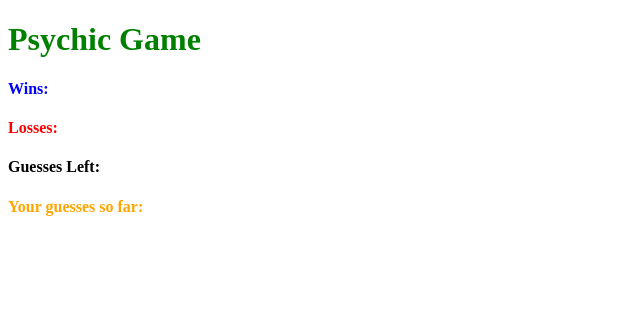
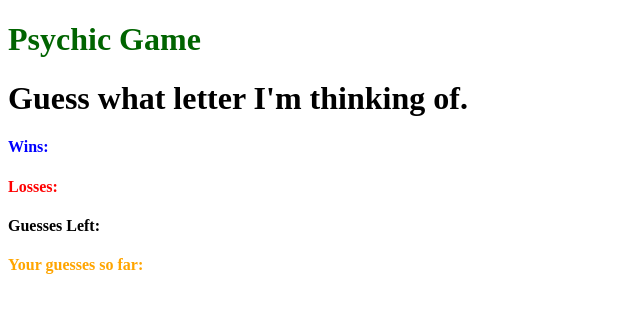
Before and after one commit to richardmmy28/Psychic-Game, a plain HTML site: page index.html in a window 1280 px wide. Shown: the whole page, without its empty margins (0-640 px from the left). Drawn offline with Linux system fonts and the light colour scheme.

```diff
--- a/assets/css/style.css
+++ b/assets/css/style.css
@@ -1,5 +1,9 @@
+#title {
+    color: darkgreen;
+}
+
 #game {
-    color: green;
+    color: black;
 }
 
 #wins {
@@ -10,7 +14,7 @@
     color: red;
 }
 
-#guesses {
+#guessesLeft {
     color: purple;
 }
 
--- a/assets/javascript/game.js
+++ b/assets/javascript/game.js
@@ -17,11 +17,11 @@ document.onkeypress = function(event) {
         guesses--;
     }
     if(guesses < 1){
-        losses++
+        losses++;
     }
 
 
-document.getElementById('wins').innerHTML = "Wins: " + wins;
-document.getElementById('losses').innerHTML = "losses: " + losses;
-document.getElementById('guesses-left').innerHTML = "Guesses left: " + guesses;
+document.getElementById("wins").innerHTML = "Wins: " + wins;
+document.getElementById("losses").innerHTML = "losses: " + losses;
+document.getElementById("guesses").innerHTML = "Guesses left: " + guesses;
 }
--- a/index.html
+++ b/index.html
@@ -9,9 +9,12 @@
 
 </head>
 <body>
+    <div id="title">
+        <h1>Psychic Game</h1>
+    </div>
 
     <div id="game">
-        <h1>Psychic Game</h1>
+        <h1>Guess what letter I'm thinking of.</h1>
     </div>
     <div id="wins">
         <h4>Wins:</h4>
@@ -19,7 +22,7 @@
     <div id="losses">
         <h4>Losses:</h4>
     </div>
-    <div id="guesses-left">
+    <div id="guesses">
         <h4>Guesses Left:</h4>
     </div>
     <div id="used">
```
